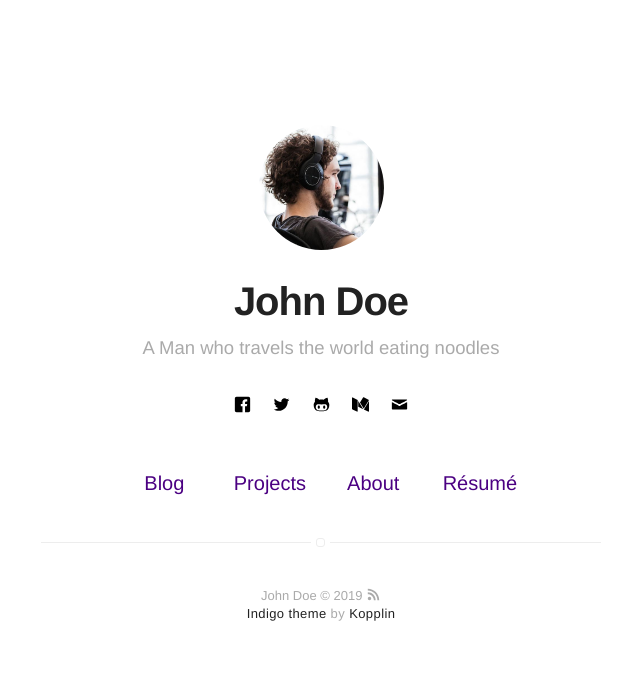
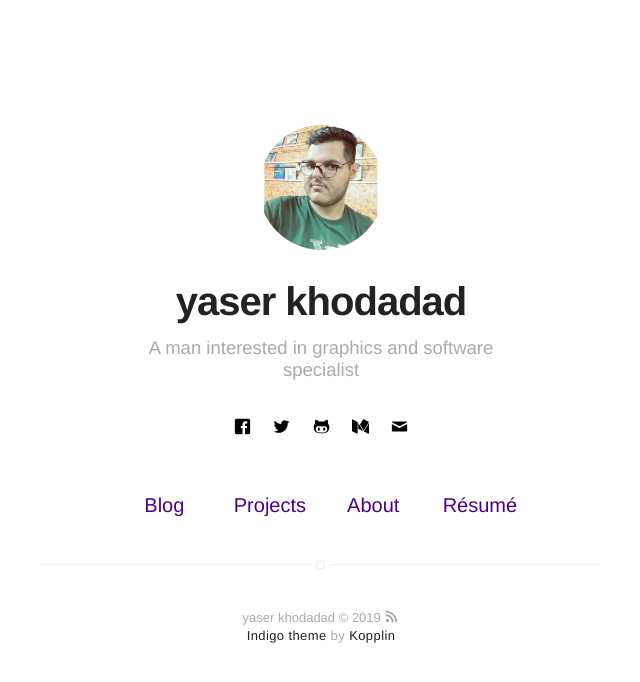
Before and after one commit to yaserkhodadad/yaserkhodadad.github.io, a Jekyll site: the page built from index.html, in a window 1280 px wide. Shown: the top 682 px of the page, without its empty margins (319-959 px from the left). Built offline with Jekyll 4.4.1, drawn with Linux system fonts in a browser that asks for light colours.

Commit message:
Update _config.yml

```diff
--- a/_config.yml
+++ b/_config.yml
@@ -1,6 +1,6 @@
 # main text of home
-name: John Doe
-bio: A Man who travels the world eating noodles
+name: yaser khodadad
+bio: A man interested in graphics and software specialist
 
 # twitter summary info
 description: A blog about technology and stuff related
@@ -8,7 +8,7 @@ description: A blog about technology and stuff related
 # if it's an external image, update below for true
 # better with square images
 external-image: false
-picture: assets/images/profile.jpg
+picture: assets/images/picme.jpg
 
 # If you want to include your resume, set to true
 # and specify source (external or local).
```
